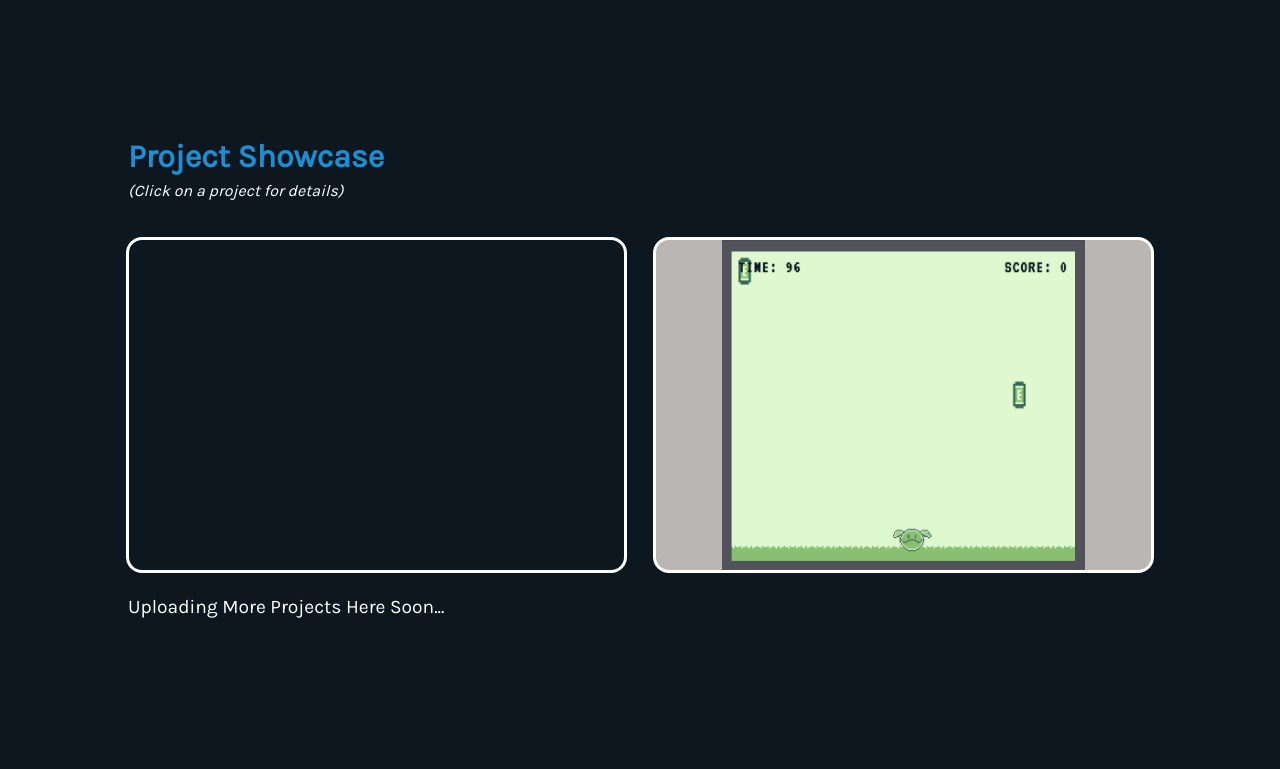
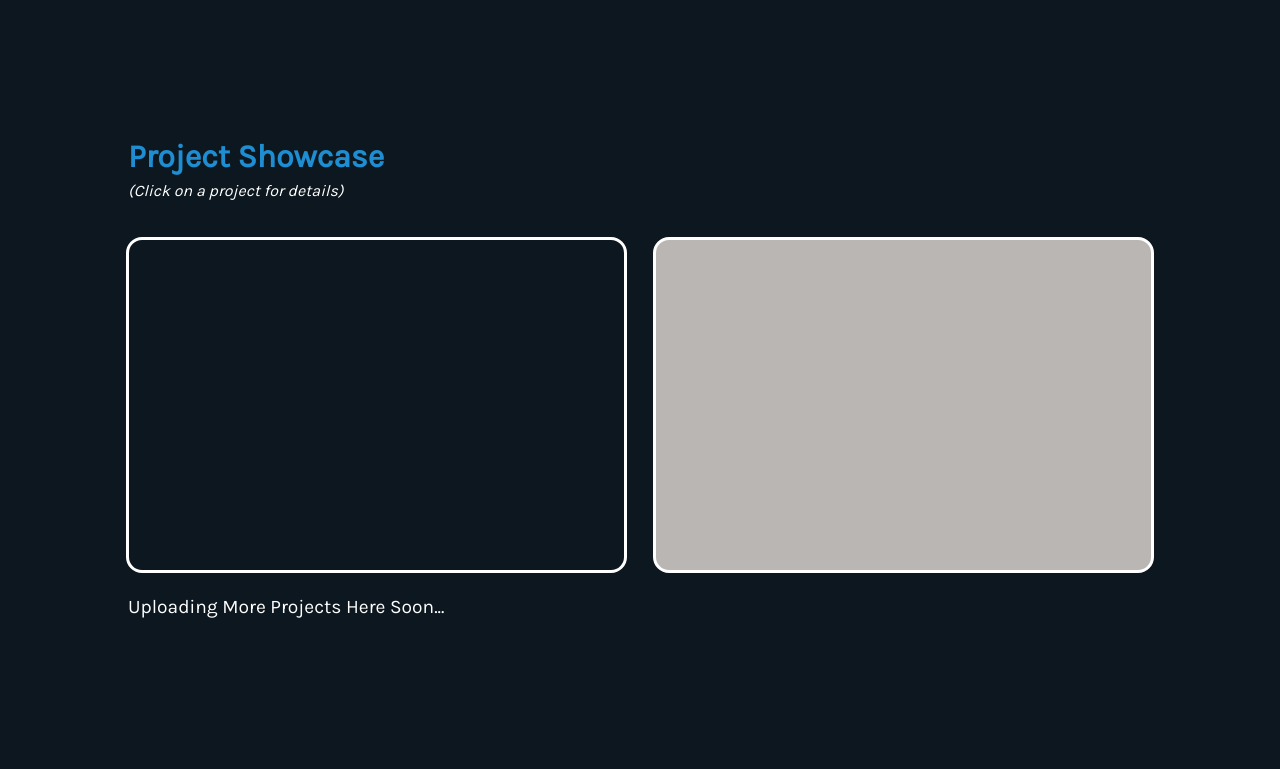
Before and after one commit to SPacheco64/SPacheco64.github.io, a PHP site: page /php/index.php in a window 1280 px wide. Shown: the part 707-1476 px from the top of the page. Run offline with PHP 8.4, Linux system fonts and the light colour scheme; data that the repository does not hold is empty; style sheets or scripts are compiled from the project's sources; some libraries are stand-ins or nearby versions.

Commit message:
Update portfolio-styling.scss

```diff
--- a/scss/portfolio-styling.scss
+++ b/scss/portfolio-styling.scss
@@ -199,11 +199,6 @@ h1, h2
         border: .2rem solid $white-text;
         max-width: 50rem !important; // Max-width to keep responisve sizing from creating too large of objects when zoomed out
     }
-    .proj-one
-    {
-        //background-image: url(../images/gif/exalted-dawn-test.gif);
-        padding: 0;
-
     .video-container
     {
         height: 100%;
@@ -219,14 +214,20 @@ h1, h2
             z-index: 0;
         }
     }
+    .proj-one
+    {
+        //background-image: url(../images/gif/exalted-dawn-test.gif);
+        padding: 0;
+    }
+    .proj-two
+    {
+        // background-image: url(../images/gif/teenie-robo-screen.gif);
+        background-color: #bab6b3;
+        .video-container
+        {
+            video{ object-fit: contain; }
         }
 
-    .proj-two
-    {
-        background-image: url(../images/gif/teenie-robo-screen.gif);
-        background-position: center;
-        background-color: #bab6b3;
-        background-size: contain;
     }
     .proj-three
     {
```
Lines whose indentation alone changed are shown as unchanged.
